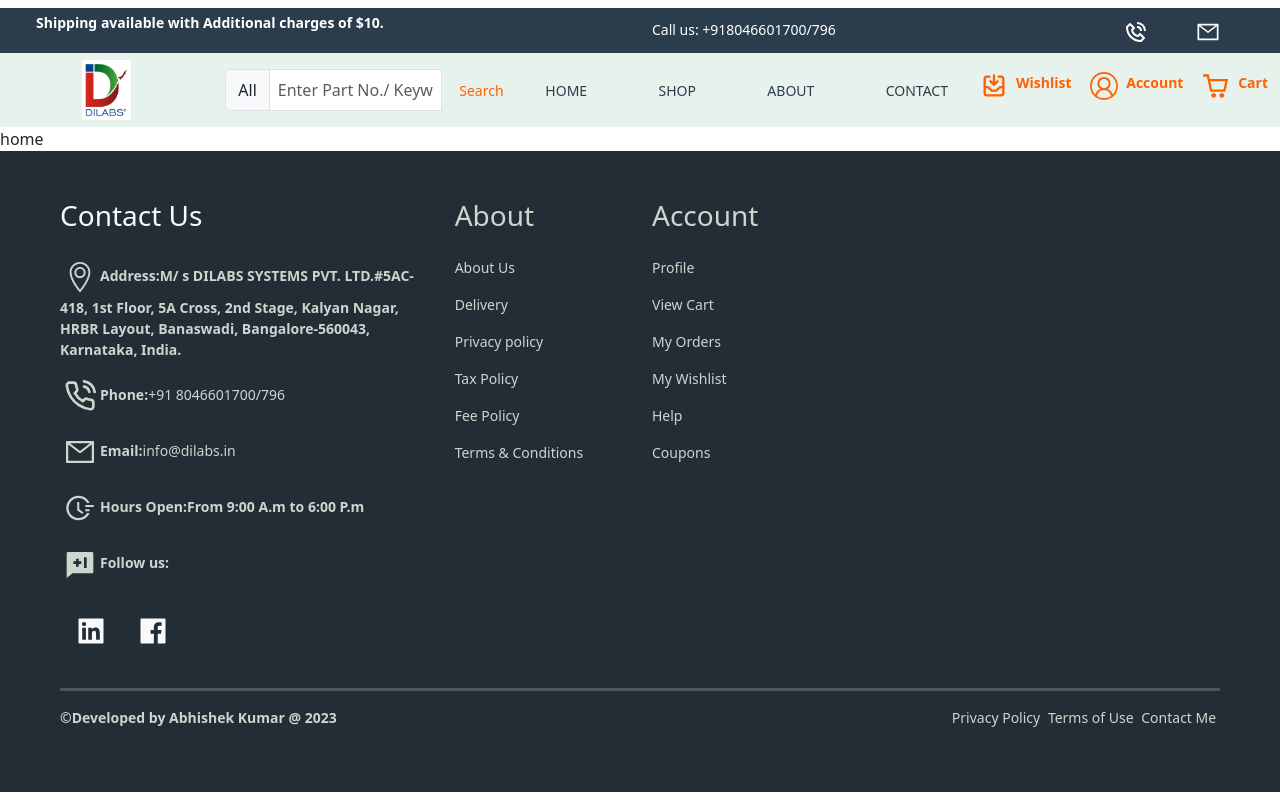
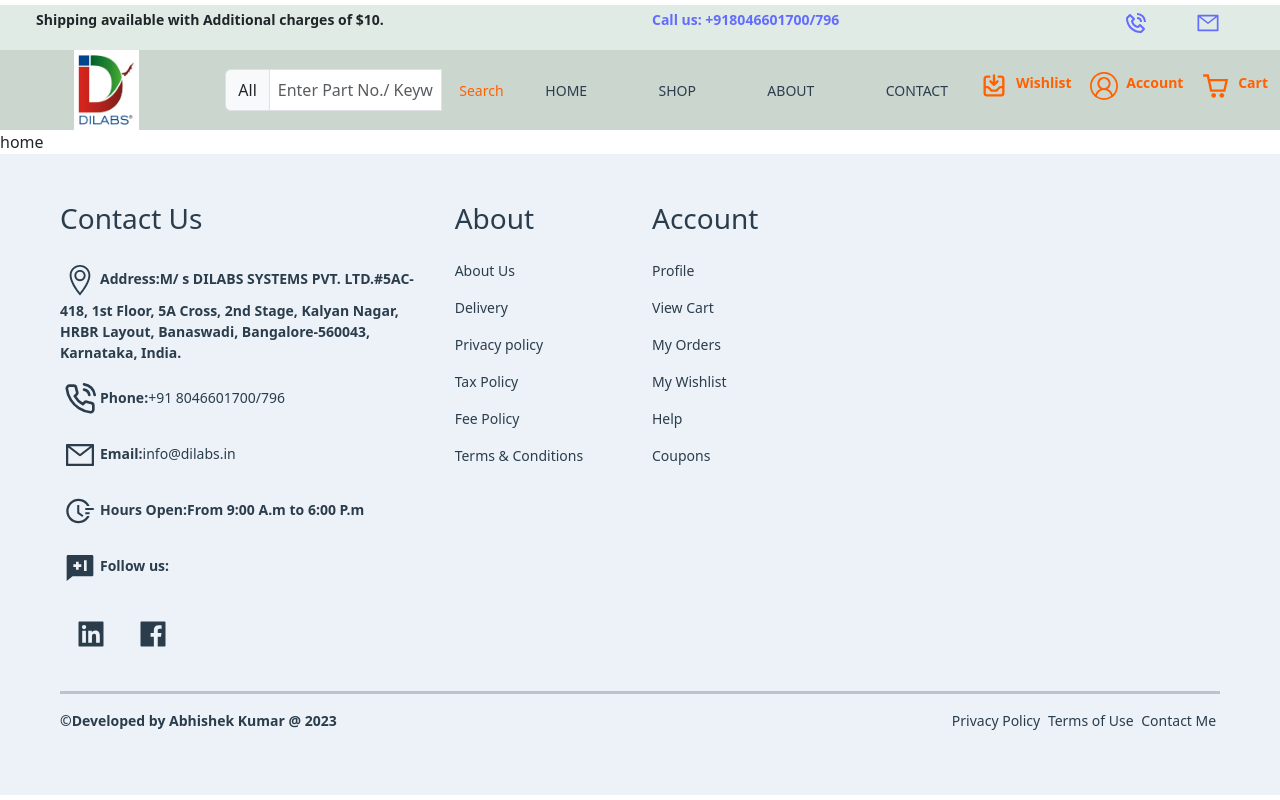
Before and after one commit to DILABS-WEB/Dilabs_Product, a React (Vite) app: page / in a window 1280 px wide. Built offline with nearby package versions, Linux system fonts and the light colour scheme.

Commit message:
updated color

```diff
--- a/src/App.css
+++ b/src/App.css
@@ -20,12 +20,12 @@
 
 .logo {
   max-width: 100%;
-height: 60px;
+height: 80px;
 }
 a{
   text-decoration: none;
   font-size: 14px;
-  font-weight: bolder;
+
 
 
 }
@@ -98,7 +98,7 @@ animation-timing-function:linear;
 
 
 .header-top-strip{
-  background: var(--primary1);
+  background: var(--lighter1);
 }
 .input-group button{
   background: transparent;
@@ -107,7 +107,7 @@ animation-timing-function:linear;
 
 }
 .header-upper{
-  background-color: var(--lighter2);
+  background-color: var(--lighter);
 }
 .nav-links a{
   font-size: 14px;
@@ -128,22 +128,20 @@ animation-timing-function:linear;
 /*   Footer Start Here  */
 
 footer{
-  background-color:#222D35;
-  color: var(--lighter);
+  background-color:var(--lighter3) ;
+  color:var(--primary1);
 }
-.footer-details{
-  color: var(--lighter);
-}
+
 .footer-details a{
-color:var(--lighter);
+color:var(--primary1);
 
 }
 footer hr{
-  color: #cbd6cf;
+
   border-width: 3px;
 }
 footer a{
-  color:var(--lighter);
+  color:var(--primary1);
   text-decoration: none;
 
 }
--- a/src/components/footer.jsx
+++ b/src/components/footer.jsx
@@ -11,7 +11,7 @@ const footer = () => {
     <div className="container-xxl">
       <div className="row">
         <div className="col-4 d-flex flex-column ">
-          <h3 className='mb-4 text-light'>Contact Us</h3>
+          <h3 className='mb-4 '>Contact Us</h3>
           <div className="footer-details">
           <p className='mb-3  fw-b'><b><TfiLocationPin className='fs-2 m-1'/></b><b >Address:</b><b>M/ s DILABS SYSTEMS PVT. LTD.#5AC-418, 1st Floor, 5A Cross, 2nd Stage, Kalyan Nagar, HRBR Layout, Banaswadi, Bangalore-560043, Karnataka, India.</b></p>
 
@@ -22,8 +22,8 @@ const footer = () => {
 
           <p className='mb-3  fw-b'><b><RiChatFollowUpFill className='fs-2 m-1'/></b><b >Follow us:</b> </p>
           <div className="col-4 d-flex social-icon mb-3 justify-content-around">
-<Link className='fs-2 m-1 text-light' to="http://www.linkedin.com/company/dilabs-system-private-limited/" target="_blank" rel="noopener noreferrer"><AiFillLinkedin/></Link>
-<Link className='fs-2 m-1 text-light' to="https://www.facebook.com/Datasol-Innovative-Labs-139313079957084/" target="_blank" rel="noopener noreferrer"><AiFillFacebook/></Link>
+<Link className='fs-2 m-1 ' to="http://www.linkedin.com/company/dilabs-system-private-limited/" target="_blank" rel="noopener noreferrer"><AiFillLinkedin/></Link>
+<Link className='fs-2 m-1 ' to="https://www.facebook.com/Datasol-Innovative-Labs-139313079957084/" target="_blank" rel="noopener noreferrer"><AiFillFacebook/></Link>
           </div>
           </div>
           </div>
--- a/src/components/header.jsx
+++ b/src/components/header.jsx
@@ -17,19 +17,19 @@ const header = () => {
   <header className='header-top-strip p-1 px-4 shadow-mc'>
 <div className="container-xxl animated-right-left">
   <div className="row align-items-center">
-    <div className="col-6 text-white "  >
+    <div className="col-6 text-dark "  >
       <p>Shipping available with Additional charges of $10.</p>
 
     </div>
     <div className="col-6 d-flex justify-content-between " >
     <div >
-    <a  className="text-white " href="tel:+91 8046601700/796">Call us: +918046601700/796   </a>
+    <a  className=" " href="tel:+91 8046601700/796"><p>Call us: +918046601700/796 </p>  </a>
     </div>
-    <div >
+    <div  >
 
-    <a className="text-white animated-x" href="tel:+91 8046601700"><BiPhoneCall className='fs-4 mx-4 text-white'/></a>
+    <a className=" animated-x" href="tel:+91 8046601700"><BiPhoneCall className='fs-4 mx-4 '/></a>
 
-    <a className="text-white " href="mailto:abhishek@dilabs.in"><AiOutlineMail className='fs-4 mx-4 text-white'/></a>
+    <a className=" " href="mailto:abhishek@dilabs.in"><AiOutlineMail className='fs-4 mx-4 '/></a>
 
 
 
@@ -57,10 +57,10 @@ const header = () => {
 </div>
 </div>
 <div className="nav-links col-4 d-flex align-items-center justify-content-between text-center m-auto">
-<Link to={'/'} >HOME</Link>
-<Link to={'shop'} >SHOP</Link>
-<Link to={'about'} >ABOUT</Link>
-<Link to={'contact'} >CONTACT</Link>
+<Link to={'/'} >Home</Link>
+<Link to={'shop'} >Shop</Link>
+<Link to={'about'} >About</Link>
+<Link to={'contact'} >Contact</Link>
 </div>
 <div className="nav-links-nav col-3 d-flex align-items-center justify-content-between">
 <Link to={'/wishlist'} className='d-flex'> <HiOutlineInboxIn className='fs-3 mx-2'/>
```
